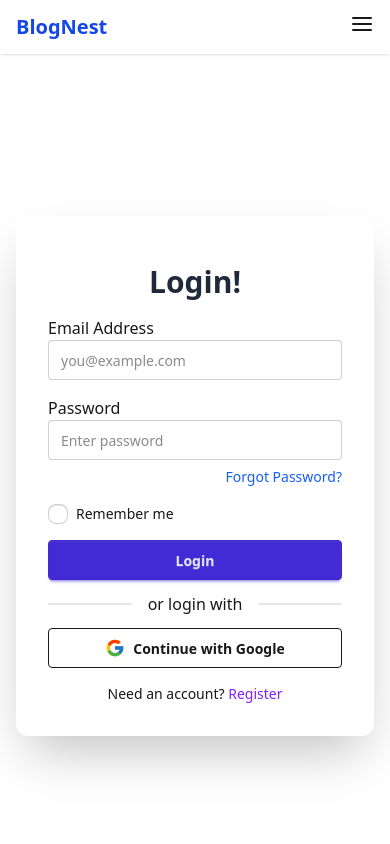
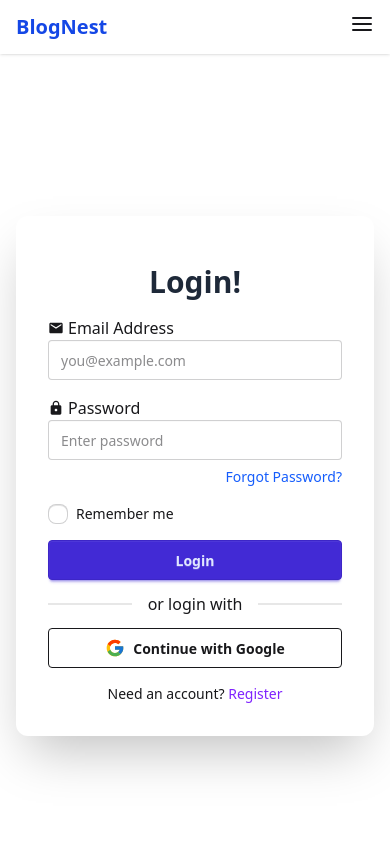
Before and after one commit to SR-iMrAN/BlogNest, a React (Vite) app: page /auth/login in a window 390 px wide. Shown: the top 844 px of the page. Built offline with nearby package versions, Linux system fonts and the light colour scheme; no server answers.

Commit message:
Ui designs

```diff
--- a/package.json
+++ b/package.json
@@ -10,10 +10,12 @@
     "preview": "vite preview"
   },
   "dependencies": {
+    "@lottiefiles/dotlottie-react": "^0.14.3",
     "@tailwindcss/vite": "^4.1.11",
     "axios": "^1.10.0",
     "firebase": "^11.10.0",
     "framer-motion": "^12.23.5",
+    "lottie-react": "^2.4.1",
     "react": "^19.1.0",
     "react-dom": "^19.1.0",
     "react-hook-form": "^7.60.0",
--- a/src/pages/Login.jsx
+++ b/src/pages/Login.jsx
@@ -3,14 +3,14 @@ import { FcGoogle } from 'react-icons/fc';
 import { Link, useLocation, useNavigate } from 'react-router-dom';
 import Swal from 'sweetalert2';
 import { AuthContext } from '../provider/AuthProvider';
-
 import { toast } from 'react-toastify';
+import { motion } from 'framer-motion';
+import { MdLock, MdEmail } from 'react-icons/md';
+import { DotLottieReact } from '@lottiefiles/dotlottie-react';
 
 const Login = () => {
   const [formData, setFormData] = useState({ email: '', password: '' });
-
   const { signIn, setUser, signInWithGoogle } = useContext(AuthContext);
-
   const navigate = useNavigate();
   const location = useLocation();
   const from = location.state?.from?.pathname || "/";
@@ -27,7 +27,6 @@ const Login = () => {
       .then((result) => {
         const user = result.user;
         setUser(user);
-
         if (from === "/") {
           Swal.fire({
             title: 'Login Successful',
@@ -40,7 +39,6 @@ const Login = () => {
             if (result.isConfirmed) {
               navigate("/", { replace: true });
             }
-
           });
         } else {
           Swal.fire({
@@ -67,7 +65,6 @@ const Login = () => {
       .then((result) => {
         const user = result.user;
         setUser(user);
-
         if (from === "/") {
           Swal.fire({
             title: 'Login Successful',
@@ -104,16 +101,30 @@ const Login = () => {
   };
 
   return (
-    <div className="min-h-screen bg-gradient-to-tr  flex items-center justify-center px-4">
-
-      <div className="dark:bg-green-300 rounded-xl shadow-2xl flex w-full max-w-5xl overflow-hidden">
-        {/* Left: Login Form */}
-        <div className="w-full md:w-1/2 p-8">
+    <motion.div
+      className="min-h-screen bg-gradient-to-tr flex items-center justify-center px-4"
+      initial={{ opacity: 0, y: -40 }}
+      animate={{ opacity: 1, y: 0 }}
+      transition={{ duration: 0.8, ease: 'easeOut' }}
+    >
+      <motion.div
+        className="dark:bg-green-300 rounded-xl shadow-2xl flex w-full max-w-5xl overflow-hidden"
+        initial={{ scale: 0.95 }}
+        animate={{ scale: 1 }}
+        transition={{ duration: 0.6 }}
+      >
+        <motion.div
+          className="w-full md:w-1/2 p-8"
+          initial={{ x: -50, opacity: 0 }}
+          animate={{ x: 0, opacity: 1 }}
+          transition={{ delay: 0.3, duration: 0.7 }}
+        >
           <h2 className="text-3xl font-bold my-4 text-center text-gray-800">Login!</h2>
-
           <form onSubmit={handleSubmit} className="space-y-4">
             <div>
-              <label className="label-text">Email Address</label>
+              <label className="label-text flex items-center gap-1">
+                <MdEmail /> Email Address
+              </label>
               <input
                 type="email"
                 name="email"
@@ -125,7 +136,9 @@ const Login = () => {
               />
             </div>
             <div>
-              <label className="label-text">Password</label>
+              <label className="label-text flex items-center gap-1">
+                <MdLock /> Password
+              </label>
               <input
                 type="password"
                 name="password"
@@ -166,18 +179,23 @@ const Login = () => {
               Register
             </Link>
           </div>
-        </div>
+        </motion.div>
 
-        {/* Right: Image/Illustration */}
-        <div
-          className="hidden md:block md:w-1/2 bg-cover bg-center bg-no-repeat"
-          style={{
-            backgroundImage: `url('https://i.ibb.co/VYR5Y7gP/Flux-Dev-A-user-interacting-with-a-simple-illustrated-plant-on-3.jpg')`,
-            backgroundColor: '#fff',
-          }}
-        />
-      </div>
-    </div>
+        <motion.div
+          className="hidden md:flex md:w-1/2 items-center justify-center bg-white"
+          initial={{ x: 50, opacity: 0 }}
+          animate={{ x: 0, opacity: 1 }}
+          transition={{ delay: 0.5, duration: 0.8 }}
+        >
+          <DotLottieReact
+            src="https://lottie.host/0634600d-135e-4305-8fde-30fa0bcb3e41/lQ6SsuGY6q.lottie"
+            loop
+            autoplay
+            style={{ width: '90%', maxWidth: '420px' }}
+          />
+        </motion.div>
+      </motion.div>
+    </motion.div>
   );
 };
 
--- a/src/pages/Register.jsx
+++ b/src/pages/Register.jsx
@@ -5,6 +5,8 @@ import { Link, useNavigate, useLocation } from 'react-router';
 import Swal from 'sweetalert2';
 import { AuthContext } from '../provider/AuthProvider';
 import { toast } from 'react-toastify';
+import { motion } from 'framer-motion';
+import { DotLottieReact } from '@lottiefiles/dotlottie-react';
 
 const Register = () => {
   const [formData, setFormData] = useState({
@@ -139,9 +141,13 @@ const Register = () => {
   };
 
   return (
-    <div className="min-h-screen text-base-content flex items-center justify-center px-4">
+    <motion.div
+      className="min-h-screen text-base-content flex items-center justify-center px-4"
+      initial={{ opacity: 0, y: 40 }}
+      animate={{ opacity: 1, y: 0 }}
+      transition={{ duration: 0.8 }}
+    >
       <div className="bg-green-300 rounded-xl shadow-2xl flex w-full max-w-4xl overflow-hidden">
-        {/* Left Form */}
         <div className="w-full md:w-1/2 p-8">
           <h2 className="text-3xl font-bold text-gray-800 mb-6">Create Account</h2>
 
@@ -208,7 +214,10 @@ const Register = () => {
 
           <div className="divider">or sign up with</div>
 
-          <button onClick={handleGoogleSignUp} className="btn btn-outline w-full flex items-center text-base-content gap-2">
+          <button
+            onClick={handleGoogleSignUp}
+            className="btn btn-outline w-full flex items-center text-base-content gap-2"
+          >
             <FcGoogle className="text-xl text-base-content" />
             Continue with Google
           </button>
@@ -221,15 +230,16 @@ const Register = () => {
           </div>
         </div>
 
-        {/* Right Image */}
-        <div
-          className="hidden md:block md:w-1/2 bg-cover bg-center"
-          style={{
-            backgroundImage: `url('https://i.ibb.co/tMRr4Lcd/Flux-Dev-A-user-interacting-with-a-simple-illustrated-plant-on-2.jpg')`,
-          }}
-        ></div>
+        <div className="hidden md:flex md:w-1/2 items-center justify-center bg-white p-8">
+          <DotLottieReact
+            src="https://lottie.host/bf35ca19-2de8-4162-a831-d0ab3e330827/xOjK2ANOKt.lottie"
+            loop
+            autoplay
+            style={{ width: '100%', maxWidth: 400 }}
+          />
+        </div>
       </div>
-    </div>
+    </motion.div>
   );
 };
 
```
Also changed, not shown: 1 other file (tests, documents, lock files or other folders).
